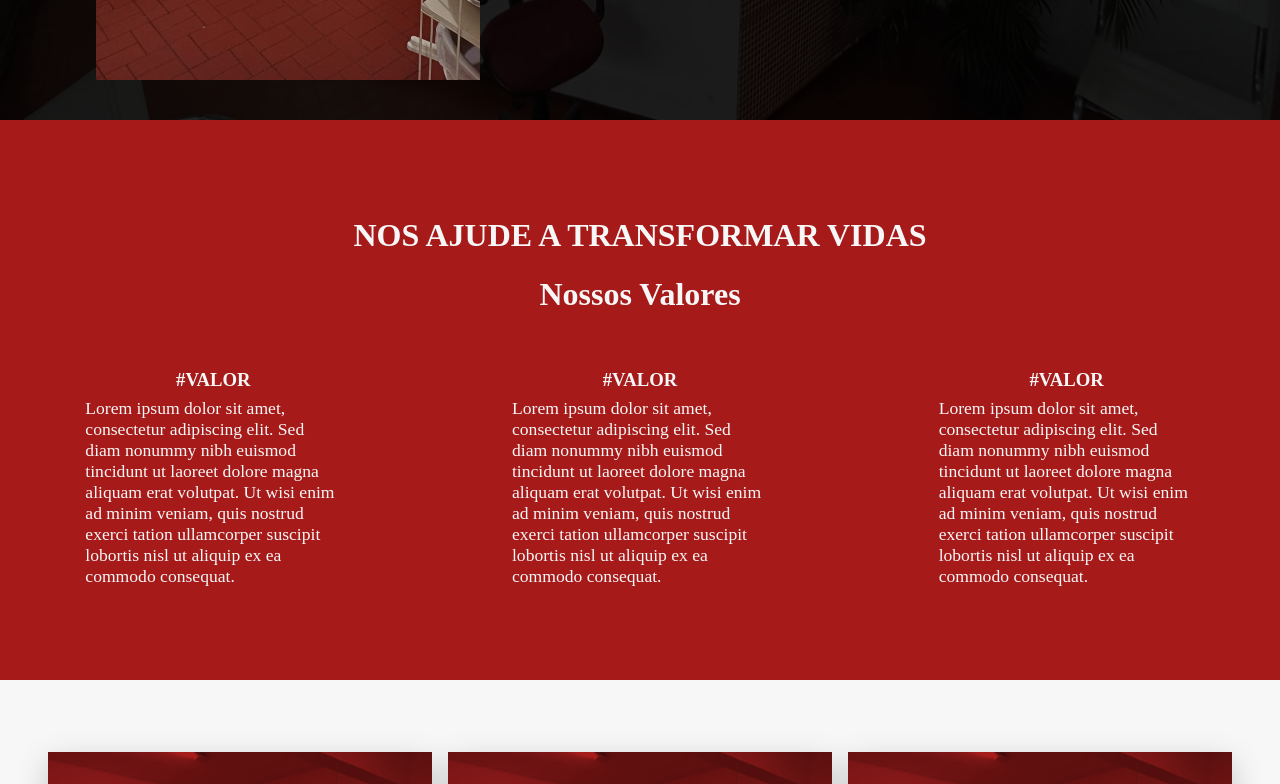
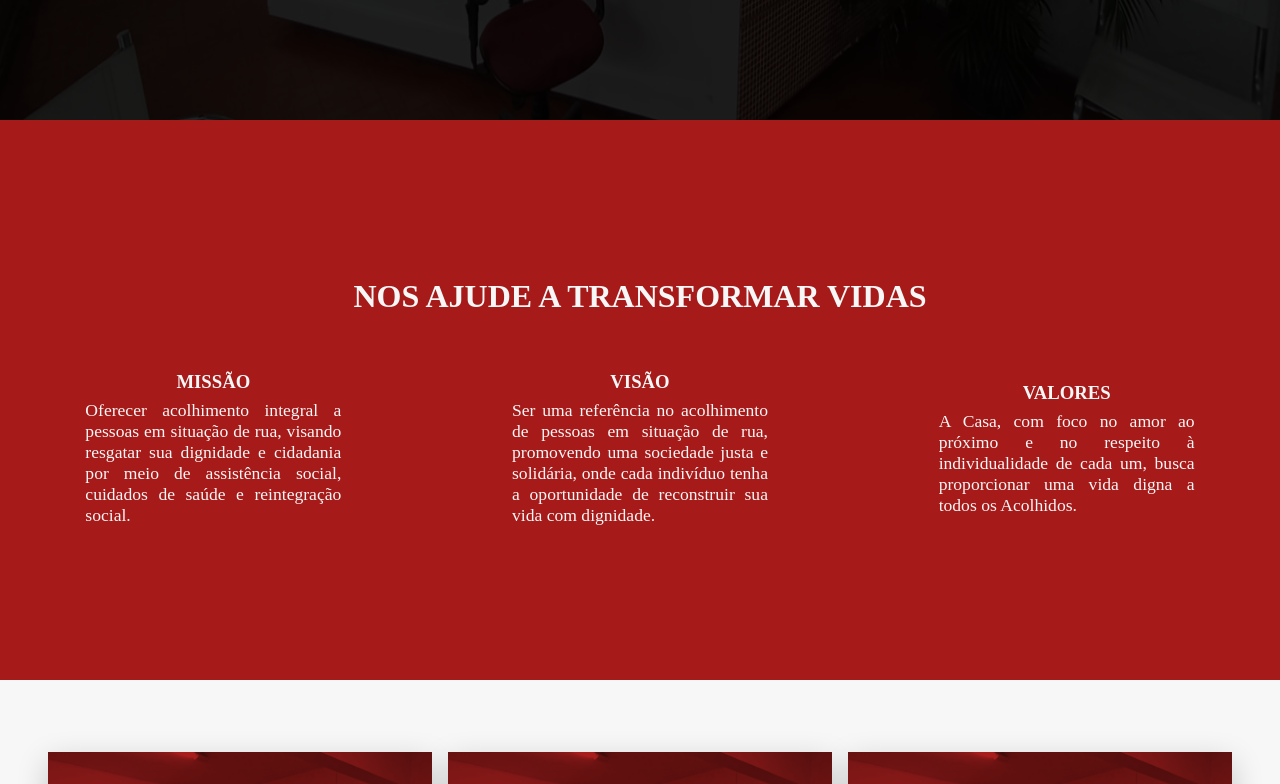
Before and after one commit to MathewsBaio/projeto-sao-camillo-lelis, a React (Create React App) app in the folder projeto-sao-camillo-lelis/: page / in a window 1280 px wide. Shown: the part 1240-2024 px from the top of the page. Built offline with nearby package versions, Linux system fonts and the light colour scheme.

Commit message:
Alteração p/ formato de texto justificado; Imagem principal adicionada em SobreNos; Carregamento de informações em NossosValores e CardsDesktops

```diff
--- a/projeto-sao-camillo-lelis/src/components/SobreNos/SobreNos.js
+++ b/projeto-sao-camillo-lelis/src/components/SobreNos/SobreNos.js
@@ -1,5 +1,6 @@
 import { useEffect, useState } from "react";
 import { useInView } from "react-intersection-observer";
+import fotoDeTodos from "../../assets/img/Foto_de_todos2023.jpg";
 
 export default function SobreNos({ scrollY }) {
   const [size, setSize] = useState(100);
@@ -31,7 +32,7 @@ export default function SobreNos({ scrollY }) {
       style={{ backgroundSize: `${size}vw ${size}vh` }}
       id="sobre"
     >
-      <img src="/placeholders/img.jpg" />
+      <img src={fotoDeTodos} alt="Foto de Todos 2023" />
       <div>
         <h1>Sobre Nós</h1>
         <p>
--- a/projeto-sao-camillo-lelis/src/components/historias/NossasHistorias.js
+++ b/projeto-sao-camillo-lelis/src/components/historias/NossasHistorias.js
@@ -55,13 +55,9 @@ export default function NossasHistorias() {
                 <img src="/placeholders/img.jpg" />
               </div>
               <div className="slide-text">
-                <h3>Lorem ipsum</h3>
+                <h3>Restaurando Laços</h3>
                 <p>
-                  Lorem ipsum dolor sit amet, consectetur adipiscing elit. Sed
-                  diam nonummy nibh euismod tincidunt ut laoreet dolore magna
-                  aliquam erat volutpat. Ut wisi enim ad minim veniam, quis
-                  nostrud exerci tation ullamcorper suscipit lobortis nisl ut
-                  aliquip ex ea commodo consequat.
+                  Um senhor, que foi encaminhado para a Casa São Camilo de Lelis pelos sobrinhos, pois estava afastado de toda a família, incluindo os quatro filhos e a esposa, a quem sempre se referia como 'amor da minha vida'. Embora houvesse carinho, seu alcoolismo acabou afastando todos, e o relacionamento se deteriorou a ponto de ela não conseguir mais lidar. A situação familiar dele era tão difícil que seu irmão herdou a curatela, ele ficou sob nossos cuidados por muito tempo, já em uma condição física debilitada, utilizando uma cadeira de rodas, mas ainda comunicativo. Durante o período em que esteve aqui, tentamos reaproximação dos filhos, que guardavam mágoas por conta de sua ausência e do comportamento prejudicial nas raras aparições nos eventos familiares. Com o tempo e o apoio da Casa, os filhos passaram a visitá-lo semanalmente, e até mesmo sua ex-companheira, já casada com outra pessoa passou a vir a instituição. Um dos momentos mais emocionantes foi quando ele teve a chance de conduzir sua filha ao altar no dia do casamento. Esse ato simbolizou uma reconciliação significativa com a família, permitindo que ele partisse em paz, deixando uma memória de uma jornada marcada por desafios e pela reconciliação.
                 </p>
               </div>
             </div>
@@ -73,13 +69,51 @@ export default function NossasHistorias() {
                 <img src="/placeholders/img.jpg" />
               </div>
               <div className="slide-text">
-                <h3>Lorem ipsum</h3>
+                <h3>Ventania</h3>
                 <p>
-                  Lorem ipsum dolor sit amet, consectetur adipiscing elit. Sed
-                  diam nonummy nibh euismod tincidunt ut laoreet dolore magna
-                  aliquam erat volutpat. Ut wisi enim ad minim veniam, quis
-                  nostrud exerci tation ullamcorper suscipit lobortis nisl ut
-                  aliquip ex ea commodo consequat.
+                  Um rapaz que chamávamos de Ventania. Ele veio para a Casa São Camilo de Lelis após viver um tempo nas ruas, enfrentando problemas sérios com alcoolismo, embora fosse uma pessoa muito querida. Quando chegou, sofria com uma hérnia inguinal que foi necessário uma cirurgia urgente. Durante o procedimento, Ventania teve uma hemorragia e quase não resistiu. O médico foi claro: se continuasse a beber, ele não sobreviveria. Ficou na Casa por um tempo, e durante este período conseguimos para ele o Benefício de Prestação Continuada (BPC). Com isso, ele poderia se reestruturar e deixar a instituição. Atualmente, mora em sua cidade natal, trabalha em pequenos serviços e está bem. Depois da pandemia, Ventania nos visitou para contar que parou de beber, casou-se e deu a volta por cima. Foi emocionante vê-lo reencontrar alguns amigos que ainda estavam na instituição e funcionários, mostrando o quanto sua vida mudou.
+                </p>
+              </div>
+            </div>
+          </SwiperSlide>
+          {/* Slide 3 */}
+          <SwiperSlide>
+            <div className="slide-content">
+              <div className="slide-image">
+                <img src="/placeholders/img.jpg" />
+              </div>
+              <div className="slide-text">
+                <h3>Da Dor à Alegria</h3>
+                <p>
+                  Um morador atual (2024) que vivia dormindo na porta de uma garagem. Em uma noite, um carro com os faróis apagados, passou por cima do pé dele. Ele foi levado ao Hospital de Pronto Socorro (HPS), onde fez um enxerto, mas depois de receber alta, voltou para a rua. A situação se complicou, e ele acabou desenvolvendo uma infecção, que trouxe muitos problemas. Retornou à instituição e desde então, está conosco e embora tivesse que passar por uma cirurgia para finalizar o tratamento, a cicatrização ocorreu bem, e ele não precisou mais do procedimento. Agora, sua filha irá se casar e ele será o padrinho. Já arrumou o terno e está animado para entrar com a filha na igreja.
+                </p>
+              </div>
+            </div>
+          </SwiperSlide>
+          {/* Slide 4 */}
+          <SwiperSlide>
+            <div className="slide-content">
+              <div className="slide-image">
+                <img src="/placeholders/img.jpg" />
+              </div>
+              <div className="slide-text">
+                <h3>Novos Olhos, Novas Histórias</h3>
+                <p>
+                  Uma senhora que chegou à Casa São Camilo de Lelis praticamente cega, trazida pela filha. Enfrentou grandes dificuldades, especialmente por conta das limitações das instalações da instituição, que é uma casa antiga e não possui adaptações adequadas. Para piorar, a senhora não tinha nenhum documento além da certidão de nascimento, o que a impedia ter acesso a cirurgia pelo SUS, já que a identidade é necessária. No entanto, uma amiga voluntária conversou com um médico oftalmologista de uma clínica de olhos, e ele se prontificou a operá-la. A cirurgia para remoção de catarata foi um sucesso! Ele não só operou um olho, mas ambos e com a ajuda de colírios e acompanhamento, ela começou a enxergar novamente. Posteriormente a levamos para fazer a identidade e  CPF, e mesmo não sendo mais obrigada, fez questão de fazer o título de eleitor e votar na eleição municipal. É uma alegria vê-la tão empoderada, e o Dr. continua operando e ajudando todos que precisam, sempre preocupado em fazer a diferença na vida das pessoas.
+                </p>
+              </div>
+            </div>
+          </SwiperSlide>
+          {/* Slide 5 */}
+          <SwiperSlide>
+            <div className="slide-content">
+              <div className="slide-image">
+                <img src="/placeholders/img.jpg" />
+              </div>
+              <div className="slide-text">
+                <h3>A Jornada da Recuperação</h3>
+                <p>
+                  Um senhor que teve um problema gravíssimo na visão (2024). Ele foi operado por um médico oftalmologista, de uma clínica de olhos particular há cerca de três meses. A cirurgia foi complexa e requer cuidados contínuos. O médico não cobrou nada pela operação e ainda ajudou com os colírios necessários para o tratamento. O atendimento é o mesmo, a gente foi para a sala de espera da clínica independente de sermos atendidos como particulares ou não. O senhor começou a enxergar novamente, mas devido à sua necessidade de trabalhar, pediu alta antes de concluir todo o pós-operatório e mesmo assim, o médico vem acompanhando seu tratamento.
                 </p>
               </div>
             </div>
--- a/projeto-sao-camillo-lelis/src/components/valores/NossosValores.js
+++ b/projeto-sao-camillo-lelis/src/components/valores/NossosValores.js
@@ -3,38 +3,26 @@ export default function NossosValores() {
     <div className="container-nossos-valores">
       <div className="valores-titles">
         <h1>NOS AJUDE A TRANSFORMAR VIDAS</h1>
-        <h1>Nossos Valores</h1>
+        {/*<h1>Nossos Valores</h1>*/}
       </div>
 
       <div className="valores">
         <div className="valor">
-          <h3>#VALOR</h3>
+          <h3>MISSÃO</h3>
           <p>
-            Lorem ipsum dolor sit amet, consectetur adipiscing elit. Sed diam
-            nonummy nibh euismod tincidunt ut laoreet dolore magna aliquam erat
-            volutpat. Ut wisi enim ad minim veniam, quis nostrud exerci tation
-            ullamcorper suscipit lobortis nisl ut aliquip ex ea commodo
-            consequat.
+          Oferecer acolhimento integral a pessoas em situação de rua, visando resgatar sua dignidade e cidadania por meio de assistência social, cuidados de saúde e reintegração social.
           </p>
         </div>
         <div className="valor">
-          <h3>#VALOR</h3>
+          <h3>VISÃO</h3>
           <p>
-            Lorem ipsum dolor sit amet, consectetur adipiscing elit. Sed diam
-            nonummy nibh euismod tincidunt ut laoreet dolore magna aliquam erat
-            volutpat. Ut wisi enim ad minim veniam, quis nostrud exerci tation
-            ullamcorper suscipit lobortis nisl ut aliquip ex ea commodo
-            consequat.
+          Ser uma referência no acolhimento de pessoas em situação de rua, promovendo uma sociedade justa e solidária, onde cada indivíduo tenha a oportunidade de reconstruir sua vida com dignidade.
           </p>
         </div>
         <div className="valor">
-          <h3>#VALOR</h3>
+          <h3>VALORES</h3>
           <p>
-            Lorem ipsum dolor sit amet, consectetur adipiscing elit. Sed diam
-            nonummy nibh euismod tincidunt ut laoreet dolore magna aliquam erat
-            volutpat. Ut wisi enim ad minim veniam, quis nostrud exerci tation
-            ullamcorper suscipit lobortis nisl ut aliquip ex ea commodo
-            consequat.
+          A Casa, com foco no amor ao próximo e no respeito à individualidade de cada um, busca proporcionar uma vida digna a todos os Acolhidos.
           </p>
         </div>
       </div>
--- a/projeto-sao-camillo-lelis/src/styles/card.css
+++ b/projeto-sao-camillo-lelis/src/styles/card.css
@@ -50,6 +50,7 @@
   flex-direction: column;
   align-items: center;
   justify-content: center;
+  text-align: justify;
   gap: 1rem;
   width: 100vw;
   height: 100vh;
--- a/projeto-sao-camillo-lelis/src/styles/carrossel.css
+++ b/projeto-sao-camillo-lelis/src/styles/carrossel.css
@@ -26,6 +26,7 @@
 .slide-text {
   width: 40vw;
   font-size: 1.1rem;
+  text-align: justify;
 }
 
 .container-historias {
--- a/projeto-sao-camillo-lelis/src/styles/styles.css
+++ b/projeto-sao-camillo-lelis/src/styles/styles.css
@@ -96,7 +96,7 @@ body {
   background-size: cover;
   background-position: center;
   background-repeat: no-repeat;
-
+  text-align: justify;
   position: relative;
   overflow: hidden;
   /* background-size: 100vw 100vh; */
@@ -119,7 +119,7 @@ body {
 
 .container-sobre > img {
   z-index: 10;
-  width: 30vw;
+  width: 45vw;
   max-height: 90vh;
   position: relative;
 }
@@ -179,6 +179,7 @@ body {
   flex-direction: column;
   align-items: center;
   justify-content: center;
+  text-align: justify;
   gap: 1rem;
   width: 100vw;
   height: 70vh;
```
Also changed, not shown: projeto-sao-camillo-lelis/src/components/cards/CardsDesktop.js (+4 -4 lines), projeto-sao-camillo-lelis/src/assets/img/Foto_de_todos2023.jpg (added).
